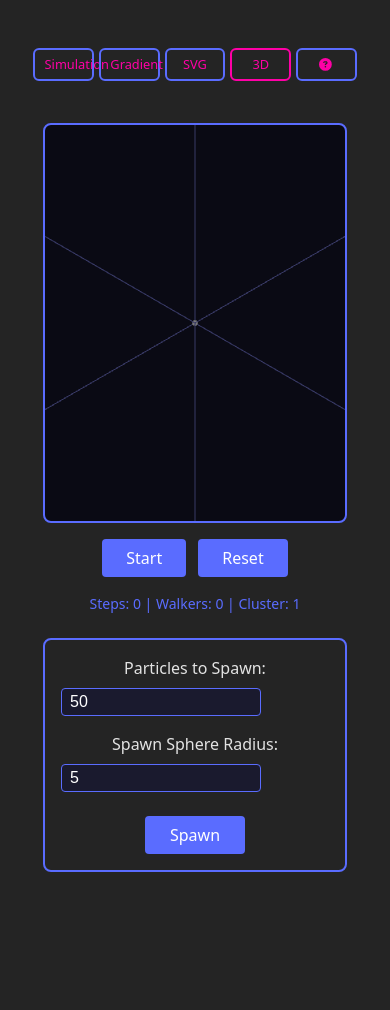
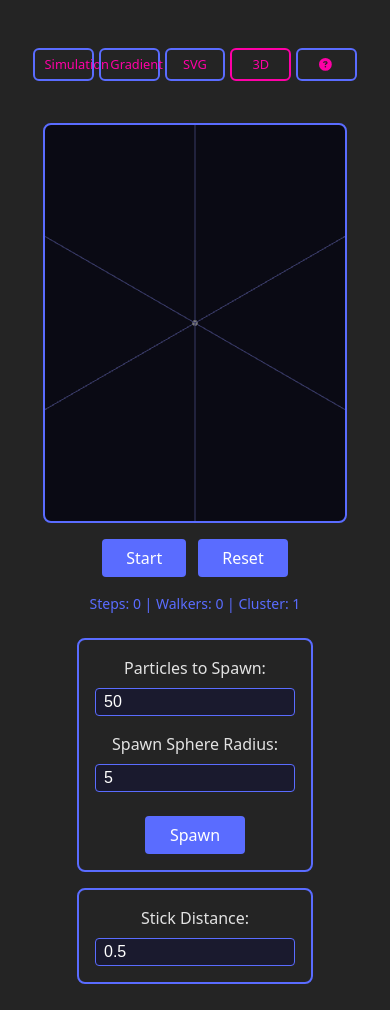
Before and after one commit to chriswininger/DLA-Studio-2025, a React (Vite) app: page /3d-dla in a window 390 px wide. Before the commit the page ends 898 px from the top, so only its background shows below. Built offline with nearby package versions, Linux system fonts and the light colour scheme.

Commit message:
two changes
using branches

attempted to fix slowdowns with useRef, but no luck

```diff
--- /dev/null
+++ b/src/tabs/three-dimensional-dla/simulation-controls/simulation-controls.css
@@ -0,0 +1,52 @@
+.dlasim-simulation-controls {
+  border: 2px solid var(--control-border-color);
+  border-radius: 8px;
+  padding: 24px;
+  min-width: 300px;
+}
+
+.dlasim-simulation-controls-row {
+  margin-bottom: 16px;
+}
+
+.dlasim-simulation-controls-row:last-child {
+  margin-bottom: 0;
+}
+
+.dlasim-simulation-controls-input {
+  margin-left: 8px;
+  width: 120px;
+  padding: 4px 8px;
+  border: 1px solid var(--control-border-color);
+  border-radius: 4px;
+  background: #1a1a2e;
+  color: #fff;
+}
+
+.dlasim-simulation-controls-input:disabled {
+  opacity: 0.5;
+  cursor: not-allowed;
+}
+
+@media (max-width: 768px) {
+  .dlasim-simulation-controls {
+    min-width: auto;
+    width: 100%;
+    max-width: 100%;
+    padding: 16px;
+    box-sizing: border-box;
+  }
+
+  .dlasim-simulation-controls-row {
+    display: flex;
+    flex-direction: column;
+    gap: 8px;
+  }
+
+  .dlasim-simulation-controls-input {
+    margin-left: 0;
+    width: 100%;
+    max-width: 200px;
+    font-size: 16px;
+  }
+}
--- /dev/null
+++ b/src/tabs/three-dimensional-dla/simulation-controls/simulation-controls.tsx
@@ -0,0 +1,43 @@
+import { useDispatch } from 'react-redux';
+import { useAppSelector } from '../../../store';
+import { setStickDistance } from '../three-dimensional-dla-slice';
+import type { RootState } from '../../../store';
+import './simulation-controls.css';
+
+interface SimulationControlsProps {
+  isRunning: boolean;
+}
+
+function SimulationControls({ isRunning }: SimulationControlsProps) {
+  const dispatch = useDispatch();
+  const stickDistance = useAppSelector((state: RootState) => state.threeDimensionalDla.stickDistance);
+
+  return (
+    <div className="dlasim-simulation-controls">
+      <div className="dlasim-simulation-controls-row">
+        <label htmlFor="dla-3d-stick-distance">Stick Distance:</label>
+        <input
+          id="dla-3d-stick-distance"
+          type="number"
+          inputMode="decimal"
+          pattern="[0-9.]*"
+          min={0.1}
+          step={0.1}
+          value={stickDistance}
+          onChange={handleStickDistanceChange}
+          disabled={isRunning}
+          className="dlasim-simulation-controls-input"
+        />
+      </div>
+    </div>
+  );
+
+  function handleStickDistanceChange(e: React.ChangeEvent<HTMLInputElement>) {
+    const val = parseFloat(e.target.value);
+    if (!isNaN(val) && val > 0) {
+      dispatch(setStickDistance(val));
+    }
+  }
+}
+
+export default SimulationControls;
--- a/src/tabs/three-dimensional-dla/three-dimensional-dla-constants.ts
+++ b/src/tabs/three-dimensional-dla/three-dimensional-dla-constants.ts
@@ -1,3 +1,7 @@
 export const DEFAULT_PARTICLES_3D = 50;
 export const DEFAULT_SPAWN_RADIUS = 5;
+export const DEFAULT_STICK_DISTANCE = 0.5;
 export const BOUND_HALF_EXTENT = 8;
+export const MAX_WALKERS = 2000;
+export const MAX_CLUSTER = 5000;
+export const MAX_CONNECTIONS = 5000;
--- a/src/tabs/three-dimensional-dla/three-dimensional-dla.css
+++ b/src/tabs/three-dimensional-dla/three-dimensional-dla.css
@@ -57,6 +57,12 @@
   font-size: 14px;
 }
 
+.dlasim-3d-controls-col {
+  display: flex;
+  flex-direction: column;
+  gap: 16px;
+}
+
 @media (max-width: 768px) {
   .dlasim-three-dimensional-dla {
     padding: 10px;
--- a/src/tabs/three-dimensional-dla/three-dimensional-dla.tsx
+++ b/src/tabs/three-dimensional-dla/three-dimensional-dla.tsx
@@ -7,10 +7,14 @@ import { useAppSelector } from '../../store';
 import type { RootState } from '../../store';
 import { setIsRunning, saveDLA3DState, resetState } from './three-dimensional-dla-slice';
 import { createDLA3DState, stepDLA3D } from './dla-3d';
-import type { DLA3DState, ClusterEntry3D } from './dla-3d';
-import { BOUND_HALF_EXTENT } from './three-dimensional-dla-constants';
+import type { DLA3DState } from './dla-3d';
+import { BOUND_HALF_EXTENT, MAX_WALKERS, MAX_CLUSTER, MAX_CONNECTIONS } from './three-dimensional-dla-constants';
 import SphereSpawnControls from './sphere-spawn-controls/sphere-spawn-controls';
+import SimulationControls from './simulation-controls/simulation-controls';
 import './three-dimensional-dla.css';
+
+const STATUS_UPDATE_INTERVAL = 10;
+const HIDDEN_POSITION = new THREE.Matrix4().makeTranslation(0, -9999, 0);
 
 function ThreeDimensionalDLA() {
   const dispatch = useDispatch();
@@ -18,11 +22,10 @@ function ThreeDimensionalDLA() {
   const reduxWalkers = useAppSelector((state: RootState) => state.threeDimensionalDla.walkers);
   const reduxCluster = useAppSelector((state: RootState) => state.threeDimensionalDla.cluster);
   const reduxSteps = useAppSelector((state: RootState) => state.threeDimensionalDla.steps);
+  const stickDistance = useAppSelector((state: RootState) => state.threeDimensionalDla.stickDistance);
 
   const dlaStateRef = useRef<DLA3DState | null>(null);
-  const [steps, setSteps] = React.useState(0);
-  const [walkerPositions, setWalkerPositions] = React.useState<{ x: number; y: number; z: number }[]>([]);
-  const [clusterEntries, setClusterEntries] = React.useState<ClusterEntry3D[]>([]);
+  const [statusText, setStatusText] = React.useState('Steps: 0 | Walkers: 0 | Cluster: 1');
 
   useEffect(initializeState, []);
 
@@ -40,6 +43,12 @@ function ThreeDimensionalDLA() {
 
   useEffect(syncSpawnedWalkers, [reduxWalkers]);
 
+  useEffect(() => {
+    if (dlaStateRef.current) {
+      dlaStateRef.current.stickDistance = stickDistance;
+    }
+  }, [stickDistance]);
+
   return (
     <div className="dlasim-three-dimensional-dla">
       <div className="dlasim-3d-flex-row">
@@ -49,12 +58,13 @@ function ThreeDimensionalDLA() {
               <ambientLight intensity={0.5} />
               <pointLight position={[10, 10, 10]} intensity={1} />
               <BoundingBox halfExtent={BOUND_HALF_EXTENT} />
-              <ClusterSpheres entries={clusterEntries} />
-              <WalkerSpheres walkers={walkerPositions} />
+              <InstancedWalkers dlaStateRef={dlaStateRef} />
+              <InstancedCluster dlaStateRef={dlaStateRef} />
+              <ClusterLines dlaStateRef={dlaStateRef} />
               <SimulationLoop
                 dlaStateRef={dlaStateRef}
                 isRunning={isRunning}
-                onStep={handleStepUpdate}
+                setStatusText={setStatusText}
                 onFinished={handleFinished}
               />
               <OrbitControls />
@@ -69,10 +79,13 @@ function ThreeDimensionalDLA() {
             <button onClick={handleReset} disabled={isRunning}>Reset</button>
           </div>
           <div className="dlasim-3d-status-row">
-            Steps: {steps} | Walkers: {walkerPositions.length} | Cluster: {clusterEntries.length}
+            {statusText}
           </div>
         </div>
-        <SphereSpawnControls isRunning={isRunning} />
+        <div className="dlasim-3d-controls-col">
+          <SphereSpawnControls isRunning={isRunning} />
+          <SimulationControls isRunning={isRunning} />
+        </div>
       </div>
     </div>
   );
@@ -83,36 +96,30 @@ function ThreeDimensionalDLA() {
 
   function handleStop() {
     dispatch(setIsRunning(false));
+    updateStatusText();
   }
 
   function handleReset() {
     dispatch(resetState());
-    dlaStateRef.current = createDLA3DState(BOUND_HALF_EXTENT);
-    setSteps(0);
-    syncRenderState();
-  }
-
-  function handleStepUpdate() {
-    if (dlaStateRef.current) {
-      setSteps(dlaStateRef.current.steps);
-      syncRenderState();
-    }
+    dlaStateRef.current = createDLA3DState(BOUND_HALF_EXTENT, stickDistance);
+    updateStatusText();
   }
 
   function handleFinished() {
     dispatch(setIsRunning(false));
+    updateStatusText();
   }
 
-  function syncRenderState() {
+  function updateStatusText() {
     if (!dlaStateRef.current) return;
-    setWalkerPositions([...dlaStateRef.current.walkers]);
-    setClusterEntries(Object.values(dlaStateRef.current.cluster));
+    const s = dlaStateRef.current;
+    setStatusText(`Steps: ${s.steps} | Walkers: ${s.walkers.length} | Cluster: ${Object.keys(s.cluster).length}`);
   }
 
   function syncSpawnedWalkers() {
     if (dlaStateRef.current && reduxWalkers.length > 0) {
       dlaStateRef.current.walkers = [...reduxWalkers];
-      syncRenderState();
+      updateStatusText();
     }
   }
 
@@ -124,15 +131,13 @@ function ThreeDimensionalDLA() {
           walkers: reduxWalkers,
           steps: reduxSteps,
           stepSize: 0.2,
-          stickDistance: 0.3,
+          stickDistance,
           boundHalfExtent: BOUND_HALF_EXTENT,
         };
-        setSteps(reduxSteps);
       } else {
-        dlaStateRef.current = createDLA3DState(BOUND_HALF_EXTENT);
-        setSteps(0);
+        dlaStateRef.current = createDLA3DState(BOUND_HALF_EXTENT, stickDistance);
       }
-      syncRenderState();
+      updateStatusText();
     }
   }
 }
@@ -140,21 +145,27 @@ function ThreeDimensionalDLA() {
 interface SimulationLoopProps {
   dlaStateRef: React.RefObject<DLA3DState | null>;
   isRunning: boolean;
-  onStep: () => void;
+  setStatusText: (text: string) => void;
   onFinished: () => void;
 }
 
-function SimulationLoop({ dlaStateRef, isRunning, onStep, onFinished }: SimulationLoopProps) {
-  const onStepRef = useRef(onStep);
+function SimulationLoop({ dlaStateRef, isRunning, setStatusText, onFinished }: SimulationLoopProps) {
   const onFinishedRef = useRef(onFinished);
-  onStepRef.current = onStep;
+  const setStatusTextRef = useRef(setStatusText);
   onFinishedRef.current = onFinished;
+  setStatusTextRef.current = setStatusText;
 
   useFrame(() => {
     if (!isRunning || !dlaStateRef.current) return;
 
     dlaStateRef.current = stepDLA3D(dlaStateRef.current);
-    onStepRef.current();
+
+    if (dlaStateRef.current.steps % STATUS_UPDATE_INTERVAL === 0) {
+      const s = dlaStateRef.current;
+      setStatusTextRef.current(
+        `Steps: ${s.steps} | Walkers: ${s.walkers.length} | Cluster: ${Object.keys(s.cluster).length}`
+      );
+    }
 
     if (dlaStateRef.current.walkers.length === 0) {
       onFinishedRef.current();
@@ -164,37 +175,130 @@ function SimulationLoop({ dlaStateRef, isRunning, onStep, onFinished }: Simulati
   return null;
 }
 
-interface WalkerSpheresProps {
-  walkers: { x: number; y: number; z: number }[];
-}
+function InstancedWalkers({ dlaStateRef }: { dlaStateRef: React.RefObject<DLA3DState | null> }) {
+  const meshRef = useRef<THREE.InstancedMesh>(null);
+  const tempMatrix = useRef(new THREE.Matrix4());
 
-function WalkerSpheres({ walkers }: WalkerSpheresProps) {
+  useFrame(() => {
+    const mesh = meshRef.current;
+    const state = dlaStateRef.current;
+    if (!mesh || !state) return;
+
+    for (let i = 0; i < MAX_WALKERS; i++) {
+      if (i < state.walkers.length) {
+        const w = state.walkers[i];
+        tempMatrix.current.makeTranslation(w.x, w.y, w.z);
+      } else {
+        tempMatrix.current.copy(HIDDEN_POSITION);
+      }
+      mesh.setMatrixAt(i, tempMatrix.current);
+    }
+    mesh.instanceMatrix.needsUpdate = true;
+    mesh.count = state.walkers.length;
+  });
+
   return (
-    <>
-      {walkers.map((w, i) => (
-        <mesh key={i} position={[w.x, w.y, w.z]}>
-          <sphereGeometry args={[0.1, 8, 8]} />
-          <meshStandardMaterial color="#ff0080" />
-        </mesh>
-      ))}
-    </>
+    <instancedMesh ref={meshRef} args={[undefined, undefined, MAX_WALKERS]}>
+      <sphereGeometry args={[0.1, 8, 8]} />
+      <meshStandardMaterial color="#ff0080" />
+    </instancedMesh>
   );
 }
 
-interface ClusterSpheresProps {
-  entries: ClusterEntry3D[];
+function InstancedCluster({ dlaStateRef }: { dlaStateRef: React.RefObject<DLA3DState | null> }) {
+  const meshRef = useRef<THREE.InstancedMesh>(null);
+  const tempMatrix = useRef(new THREE.Matrix4());
+  const tempColor = useRef(new THREE.Color());
+  const prevClusterSize = useRef(0);
+
+  useFrame(() => {
+    const mesh = meshRef.current;
+    const state = dlaStateRef.current;
+    if (!mesh || !state) return;
+
+    const entries = Object.values(state.cluster);
+    const count = Math.min(entries.length, MAX_CLUSTER);
+
+    if (count !== prevClusterSize.current) {
+      for (let i = prevClusterSize.current; i < count; i++) {
+        const entry = entries[i];
+        tempMatrix.current.makeTranslation(entry.point.x, entry.point.y, entry.point.z);
+        mesh.setMatrixAt(i, tempMatrix.current);
+
+        const hue = entry.distance === 0 ? 0 : (entry.distance * 30) % 360;
+        const lightness = entry.distance === 0 ? 1.0 : 0.55;
+        const saturation = entry.distance === 0 ? 0.0 : 0.8;
+        tempColor.current.setHSL(hue / 360, saturation, lightness);
+        mesh.setColorAt(i, tempColor.current);
+      }
+
+      mesh.count = count;
+      mesh.instanceMatrix.needsUpdate = true;
+      if (mesh.instanceColor) mesh.instanceColor.needsUpdate = true;
+      prevClusterSize.current = count;
+    }
+  });
+
+  return (
+    <instancedMesh ref={meshRef} args={[undefined, undefined, MAX_CLUSTER]}>
+      <sphereGeometry args={[0.12, 8, 8]} />
+      <meshStandardMaterial />
+    </instancedMesh>
+  );
 }
 
-function ClusterSpheres({ entries }: ClusterSpheresProps) {
+function ClusterLines({ dlaStateRef }: { dlaStateRef: React.RefObject<DLA3DState | null> }) {
+  const lineRef = useRef<THREE.LineSegments>(null);
+  const positionsRef = useRef(new Float32Array(MAX_CONNECTIONS * 6));
+  const prevLineCount = useRef(0);
+
+  const geom = React.useMemo(() => {
+    const geometry = new THREE.BufferGeometry();
+    const positions = new Float32Array(MAX_CONNECTIONS * 6);
+    geometry.setAttribute('position', new THREE.BufferAttribute(positions, 3));
+    geometry.setDrawRange(0, 0);
+    return geometry;
+  }, []);
+
+  useFrame(() => {
+    const line = lineRef.current;
+    const state = dlaStateRef.current;
+    if (!line || !state) return;
+
+    const entries = Object.values(state.cluster);
+    let lineCount = 0;
+    for (let i = 0; i < entries.length && lineCount < MAX_CONNECTIONS; i++) {
+      const entry = entries[i];
+      if (!entry.parentPoint) continue;
+      lineCount++;
+    }
+
+    if (lineCount === prevLineCount.current) return;
+
+    const positions = positionsRef.current;
+    let idx = 0;
+    for (let i = 0; i < entries.length && idx < MAX_CONNECTIONS * 6; i++) {
+      const entry = entries[i];
+      if (!entry.parentPoint) continue;
+      positions[idx++] = entry.point.x;
+      positions[idx++] = entry.point.y;
+      positions[idx++] = entry.point.z;
+      positions[idx++] = entry.parentPoint.x;
+      positions[idx++] = entry.parentPoint.y;
+      positions[idx++] = entry.parentPoint.z;
+    }
+
+    const attr = geom.getAttribute('position') as THREE.BufferAttribute;
+    attr.array.set(positions);
+    attr.needsUpdate = true;
+    geom.setDrawRange(0, (idx / 3));
+    prevLineCount.current = lineCount;
+  });
+
   return (
-    <>
-      {entries.map((entry, i) => (
-        <mesh key={i} position={[entry.point.x, entry.point.y, entry.point.z]}>
-          <sphereGeometry args={[0.12, 8, 8]} />
-          <meshStandardMaterial color={getClusterColor(entry.distance)} />
-        </mesh>
-      ))}
-    </>
+    <lineSegments ref={lineRef} geometry={geom}>
+      <lineBasicMaterial color="#66aaff" opacity={0.6} transparent />
+    </lineSegments>
   );
 }
 
@@ -208,10 +312,4 @@ function BoundingBox({ halfExtent }: { halfExtent: number }) {
   );
 }
 
-function getClusterColor(distance: number): string {
-  if (distance === 0) return '#ffffff';
-  const hue = (distance * 30) % 360;
-  return `hsl(${hue}, 80%, 55%)`;
-}
-
 export default ThreeDimensionalDLA;
```
Also changed, not shown: src/tabs/three-dimensional-dla/dla-3d.ts (+5 -3 lines), src/tabs/three-dimensional-dla/three-dimensional-dla-slice.ts (+7 -1 lines).
